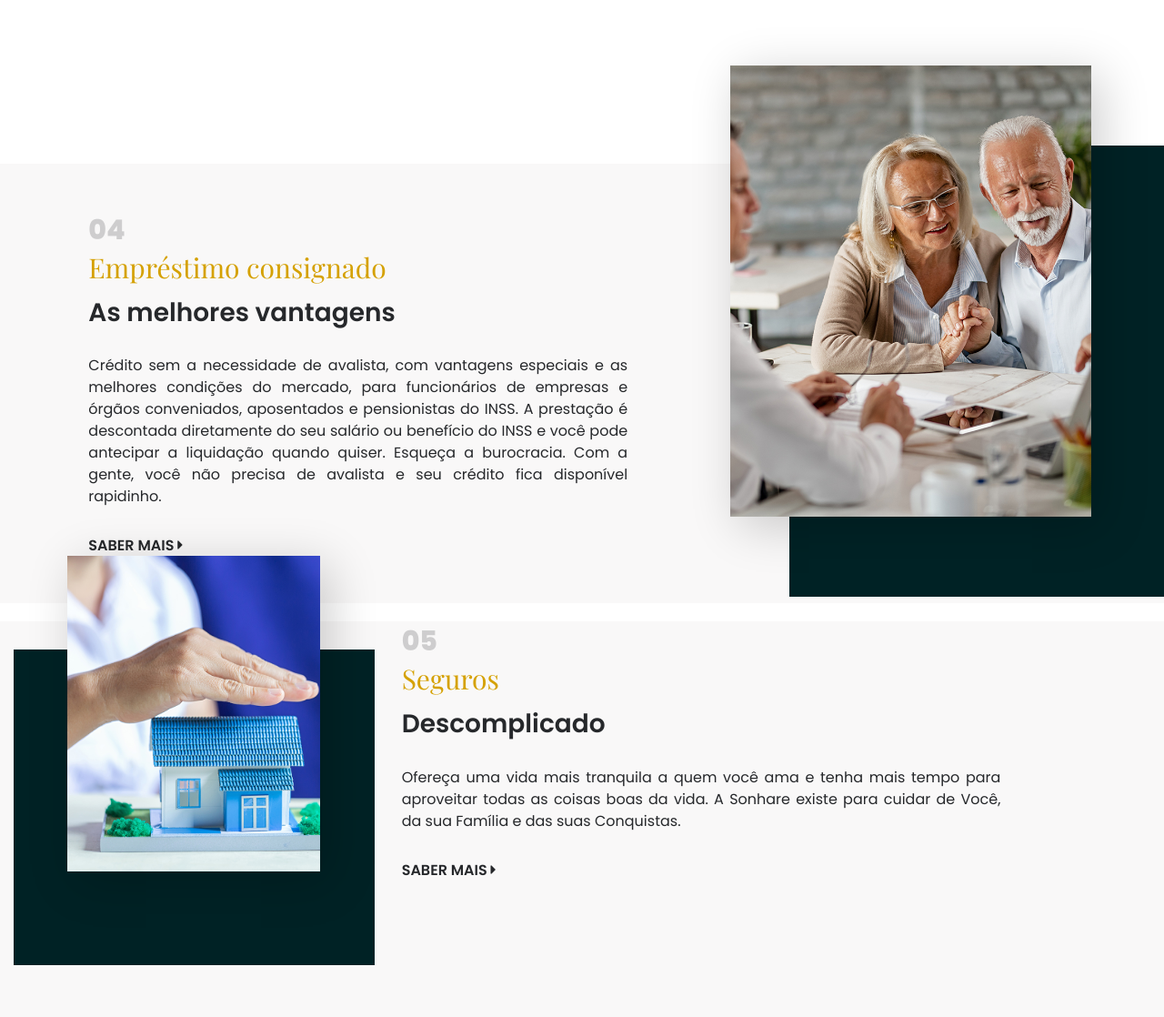
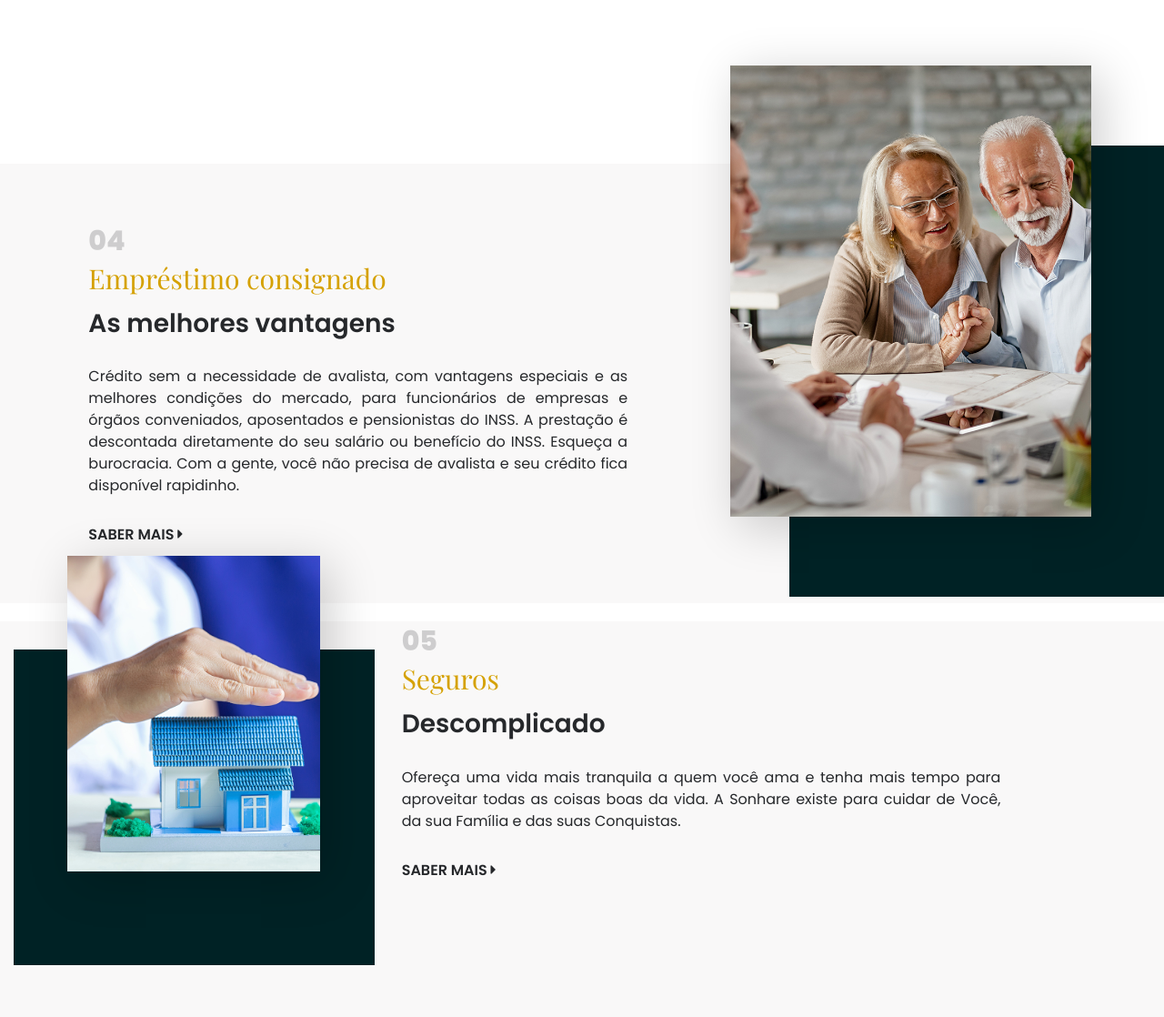
Before and after one commit to gabrieldezan/sonhare, a PHP site: page / in a window 1280 px wide; the page is wider, and only the part inside the window is pictured. Shown: the part 2465-3583 px from the top of that part at 91% size. Run offline with PHP 8.4, Linux system fonts and the light colour scheme.

Commit message:
Alteração de Layout

```diff
--- a/index.php
+++ b/index.php
@@ -136,7 +136,7 @@
           <div class="content-box"> <b>04</b>
             <h4><span>Empréstimo consignado</span></h4>
             <h3>As melhores vantagens</h3>
-            <p class="text-justify">Crédito sem a necessidade de avalista, com vantagens especiais e as melhores condições do mercado, para funcionários de empresas e órgãos conveniados, aposentados e pensionistas do INSS. A prestação é descontada diretamente do seu salário ou benefício do INSS e você pode antecipar a liquidação quando quiser. Esqueça a burocracia. Com a gente, você não precisa de avalista e seu crédito fica disponível rapidinho.</p>
+            <p class="text-justify">Crédito sem a necessidade de avalista, com vantagens especiais e as melhores condições do mercado, para funcionários de empresas e órgãos conveniados, aposentados e pensionistas do INSS. A prestação é descontada diretamente do seu salário ou benefício do INSS. Esqueça a burocracia. Com a gente, você não precisa de avalista e seu crédito fica disponível rapidinho.</p>
             <a href="#">SABER MAIS <i class="fas fa-caret-right"></i></a>
           </div>
         </div>
```
